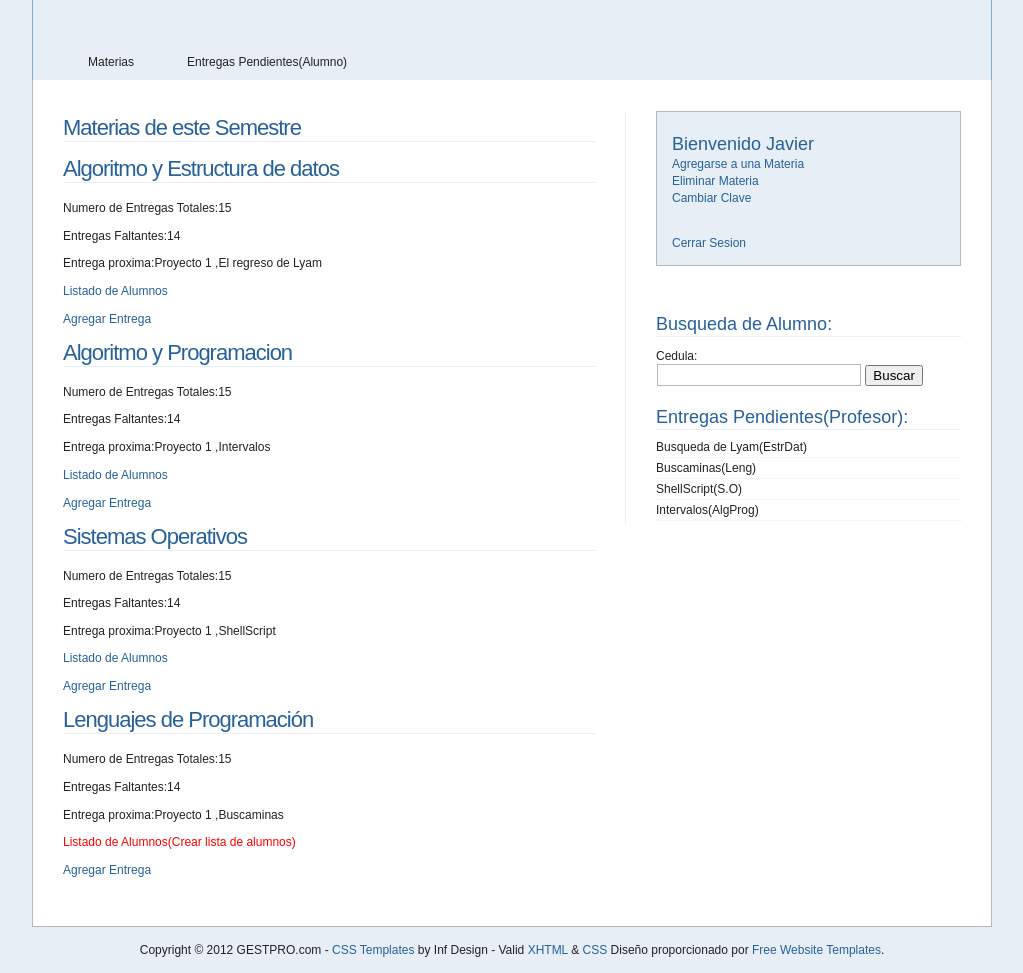
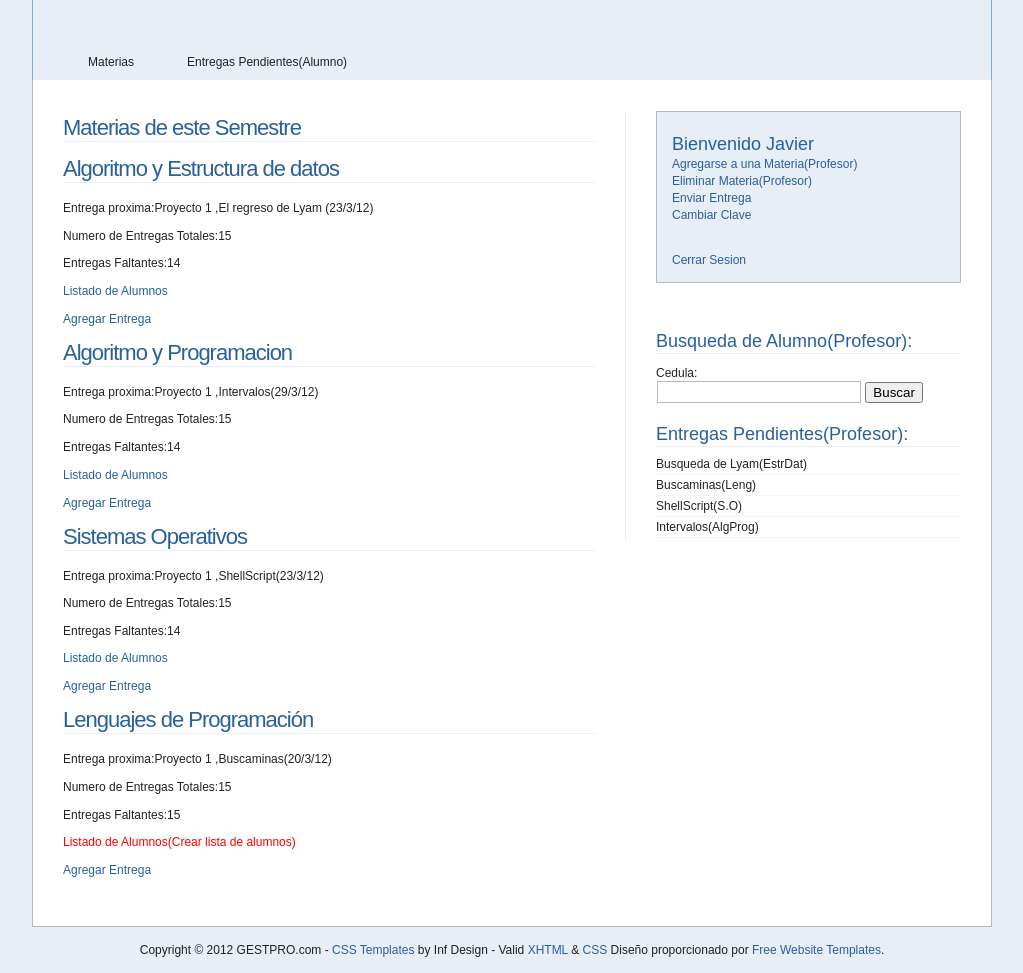
Before and after one commit to jegj/LayaoutLAB_ATI, a plain HTML site: page logueado.html in a window 1280 px wide. Shown: the part 87-1060 px from the top of the page, without its empty margins (128-1151 px from the left). Drawn offline with Linux system fonts and the light colour scheme.

Commit message:
cambios de ultimo momento

```diff
--- a/logueado.html
+++ b/logueado.html
@@ -38,9 +38,9 @@
 		  <div class="mensajeprincipal">
 		    <h2><a href="#">Algoritmo y Estructura de datos</a></h2>
 		    <div class="descripcionmensaje">
+		      <p>Entrega proxima:Proyecto 1 ,El regreso de Lyam (23/3/12)</p>
 		      <p>Numero de Entregas Totales:15</p>
 		      <p>Entregas Faltantes:14</p>
-		      <p>Entrega proxima:Proyecto 1 ,El regreso de Lyam</p>
 		      <a href=#>Listado de Alumnos</a><br><br>
 		      <a href=#>Agregar Entrega</a>
 		    </div>
@@ -49,9 +49,9 @@
 		  <div class="mensajeprincipal">
 		    <h2><a href="#">Algoritmo y Programacion</a></h2>
 		    <div class="descripcionmensaje">
+		      <p>Entrega proxima:Proyecto 1 ,Intervalos(29/3/12)</p>
 		      <p>Numero de Entregas Totales:15</p>
 		      <p>Entregas Faltantes:14</p>
-		      <p>Entrega proxima:Proyecto 1 ,Intervalos</p>
 		      <a href=#>Listado de Alumnos</a><br><br>
 		      <a href=#>Agregar Entrega</a>
 		    </div>
@@ -60,9 +60,9 @@
 		  <div class="mensajeprincipal">
 		    <h2><a href="#">Sistemas Operativos</a></h2>
 		    <div class="descripcionmensaje">
-		     <p>Numero de Entregas Totales:15</p>
+		      <p>Entrega proxima:Proyecto 1 ,ShellScript(23/3/12)</p>
+		      <p>Numero de Entregas Totales:15</p>
 		      <p>Entregas Faltantes:14</p>
-		      <p>Entrega proxima:Proyecto 1 ,ShellScript</p>
 		      <a href=#>Listado de Alumnos</a><br><br>
 		      <a href=#>Agregar Entrega</a>
 		    </div>
@@ -71,9 +71,9 @@
 		  <div class="mensajeprincipal">
 		    <h2><a href="#">Lenguajes de Programación</a></h2>
 		    <div class="descripcionmensaje">
+		      <p>Entrega proxima:Proyecto 1 ,Buscaminas(20/3/12)</p>
 		      <p>Numero de Entregas Totales:15</p>
-		      <p>Entregas Faltantes:14</p>
-		      <p>Entrega proxima:Proyecto 1 ,Buscaminas</p>
+		      <p>Entregas Faltantes:15</p>
 		      <a href=# class="nolistado">Listado de Alumnos(Crear lista de alumnos)</a><br><br>
 		      <a href=#>Agregar Entrega</a>
 		    </div>
@@ -110,9 +110,11 @@
 		<div class="cuadro">
 		<h2>Bienvenido Javier</h2>
 		<ul>
-		  <li><a href="#">Agregarse a una Materia</a></li>
-		  <li><a href="#">Eliminar Materia</a></li>
+		  <li><a href="#">Agregarse a una Materia(Profesor)</a></li>
+		  <li><a href="#">Eliminar Materia(Profesor)</a></li>
+		  <li><a href="#">Enviar Entrega</a></li>
 		  <li><a href="#">Cambiar Clave</a></li>
+
 		  <br><br>
 		  <li><a href="index.html">Cerrar Sesion</a></li>
 		</ul>
@@ -136,7 +138,7 @@
 
 
 		<ul>
-			<li><h2>Busqueda de Alumno:</h2>
+			<li><h2>Busqueda de Alumno(Profesor):</h2>
 			<form id="idformulariobusqueda" method="get" action="#">
 				<div>
 				   <label for="ncampobusqueda">Cedula:</label><br>
```
